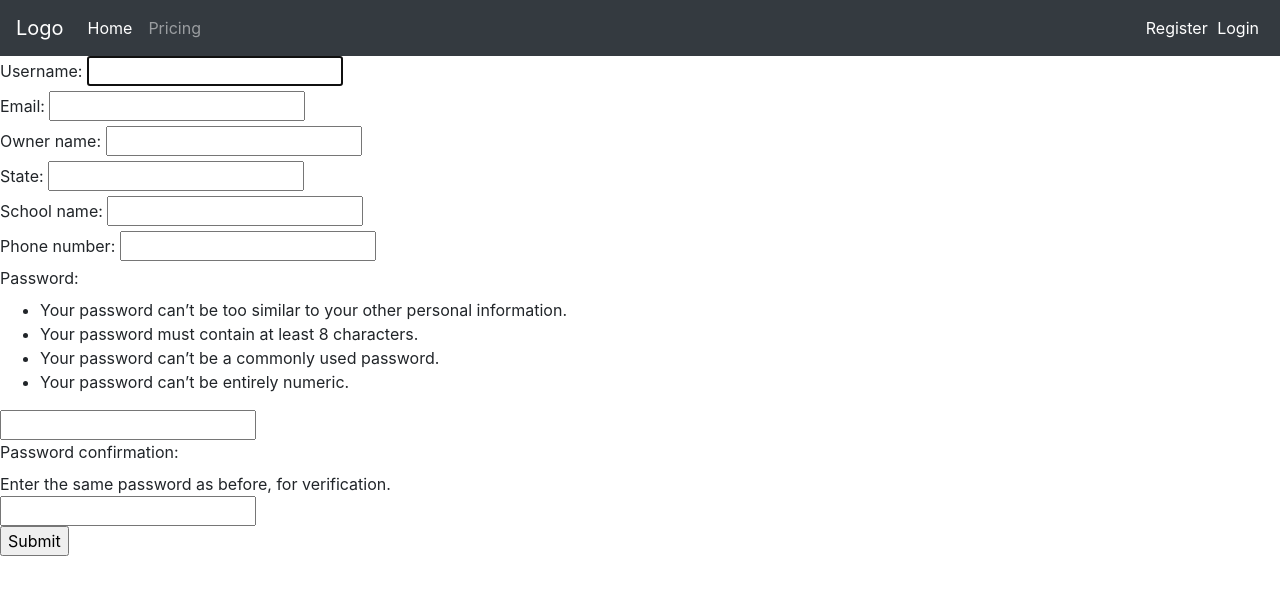
After one commit to shalomarputhasingh/edFinance, a Django app: page /register/ in a window 1280 px wide. The commit adds this page. Shown: the top 595 px of the page. Run offline with Django 5.2, Linux system fonts and the light colour scheme; some libraries are stand-ins or nearby versions.

Commit message:
feat: Added Register and Login Systems but not included the UI

```diff
--- a/edFinance/edFinance/settings.py
+++ b/edFinance/edFinance/settings.py
@@ -37,8 +37,8 @@ INSTALLED_APPS = [
     'django.contrib.sessions',
     'django.contrib.messages',
     'django.contrib.staticfiles',
-    'homepage',
-    'usersAuth',
+    'homepage.apps.HomepageConfig',
+    'usersAuth.apps.UsersauthConfig',
 ]
 
 MIDDLEWARE = [
@@ -82,7 +82,7 @@ DATABASES = {
     }
 }
 
-# AUTH_USER_MODEL = 'usersAuth.User'
+AUTH_USER_MODEL = 'usersAuth.User'
 
 # Password validation
 # https://docs.djangoproject.com/en/5.0/ref/settings/#auth-password-validators
--- a/edFinance/edFinance/urls.py
+++ b/edFinance/edFinance/urls.py
@@ -16,8 +16,10 @@ Including another URLconf
 """
 from django.contrib import admin
 from django.urls import path, include
-from homepage import urls
+from homepage import urls as homeUrls
+from usersAuth import urls as userAuthUrls
 urlpatterns = [
     path('admin/', admin.site.urls),
-    path('',include(urls)),
+    path('',include(homeUrls)),
+    path('',include(userAuthUrls))
 ]
--- a/edFinance/templates/base.html
+++ b/edFinance/templates/base.html
@@ -27,10 +27,10 @@
           <ul class="navbar-nav ms-auto">
             <li class="nav-item" >
               {% if request.user.is_authenticated %}
-                <a style="padding-right:5px;text-decoration: none; color: white;" href="#">Logout</a>
+                <a style="padding-right:5px;text-decoration: none; color: white;" href="{% url 'logoutUser' %}">Logout</a>
               {% else %}
-                <a style="padding-right:5px;text-decoration: none; color: white;" href="#">Register</a>
-                <a style="padding-right:5px;text-decoration: none; color: white;" href="#">Login</a>
+                <a style="padding-right:5px;text-decoration: none; color: white;" href="{% url 'registerUser' %}">Register</a>
+                <a style="padding-right:5px;text-decoration: none; color: white;" href="{% url 'loginUser' %}">Login</a>
               {% endif %}
             </li>
           </ul>
--- a/edFinance/usersAuth/forms.py
+++ b/edFinance/usersAuth/forms.py
@@ -1,5 +1,6 @@
+# forms.py
 from django import forms
-from django.contrib.auth.forms import UserCreationForm, UserChangeForm
+from django.contrib.auth.forms import UserCreationForm
 from .models import User
 
 class CustomUserCreationForm(UserCreationForm):
@@ -7,7 +8,6 @@ class CustomUserCreationForm(UserCreationForm):
         model = User
         fields = ('username', 'email', 'owner_name', 'state', 'school_name', 'phone_number')
 
-class CustomUserChangeForm(UserChangeForm):
-    class Meta:
-        model = User
-        fields = ('username', 'email', 'owner_name', 'state', 'school_name', 'phone_number')
+    def __init__(self, *args, **kwargs):
+        super().__init__(*args, **kwargs)
+        # Custom initialization if needed
--- a/edFinance/usersAuth/models.py
+++ b/edFinance/usersAuth/models.py
@@ -22,15 +22,15 @@ class UserManager(BaseUserManager):
         return user
 
 class User(AbstractBaseUser):
-    owner_name = models.CharField(max_length=100, blank=False, null=False)
-    username = models.CharField(max_length=30, unique=True, blank=False, null=False)
-    email = models.EmailField(unique=True, blank=False, null=False)
-    password = models.CharField(max_length=128, blank=False, null=False)
-    state = models.CharField(max_length=100, blank=False, null=False)
-    school_name = models.CharField(max_length=100, blank=False, null=False)
-    phone_number = models.CharField(max_length=20, blank=False, null=False)
+    owner_name = models.CharField(max_length=100)
+    username = models.CharField(max_length=30, unique=True,primary_key=True)
+    email = models.EmailField(unique=True)
+    state = models.CharField(max_length=100)
+    school_name = models.CharField(max_length=100)
+    phone_number = models.CharField(max_length=20)
     is_active = models.BooleanField(default=True)
     date_joined = models.DateTimeField(auto_now_add=True)
+    last_login = models.DateTimeField(null=True, blank=True)
 
     objects = UserManager()
 
--- /dev/null
+++ b/edFinance/usersAuth/templates/usersAuth/register_user.html
@@ -0,0 +1,10 @@
+{% extends 'base.html' %}
+{% block title %}Register -edFinance{% endblock %}
+{% block additional_css %}{% endblock %}
+{% block content %}
+<form action="" method="post">
+    {% csrf_token %}
+    {{ register_form }}
+    <input type="submit" value="Submit">
+</form>
+{% endblock %}
--- /dev/null
+++ b/edFinance/usersAuth/urls.py
@@ -0,0 +1,7 @@
+from django.urls import path
+from . import views
+urlpatterns = [
+    path('register/', views.registerUser,name="registerUser"),
+    path('login/',views.loginUser,name="loginUser"),
+    path('logout/',views.logoutUser,name="logoutUser"),
+]
--- a/edFinance/usersAuth/views.py
+++ b/edFinance/usersAuth/views.py
@@ -1,3 +1,38 @@
-from django.shortcuts import render
+# views.py
+from django.contrib.auth import logout
+from django.shortcuts import redirect, render
+from .forms import CustomUserCreationForm
+from django.contrib.auth import authenticate
+from django.contrib.auth import login as auth_login
 
-# Create your views here.
+def registerUser(request):
+    if request.method == "POST":
+        registerForm = CustomUserCreationForm(request.POST)
+        if registerForm.is_valid():
+            user = registerForm.save()
+            auth_login(request, user)  # Use the correct login function
+            return redirect('home')
+    else:
+        registerForm = CustomUserCreationForm()
+
+    context = {'register_form': registerForm}
+    return render(request, 'usersAuth/register_user.html', context)
+
+def loginUser(request):
+    if request.method == "POST":
+        usernameEntered = request.POST.get("username")
+        passwordEntered = request.POST.get("password")
+        user = authenticate(request, username=usernameEntered, password=passwordEntered)
+        if user is not None:  # Check if authentication was successful
+            auth_login(request, user)
+            return redirect('home')
+        else:
+            # Handle the case where authentication fails
+            context = {'error': 'Invalid username or password'}
+            return render(request, 'usersAuth/login_user.html', context)
+    return render(request, 'usersAuth/login_user.html')
+
+
+def logoutUser(request):
+    logout(request)
+    return redirect('home')
```
Also changed, not shown: edFinance/usersAuth/templates/usersAuth/login_user.html (added, +16 -0 lines), edFinance/usersAuth/migrations/0001_initial.py (added), edFinance/usersAuth/migrations/__init__.py (added).
